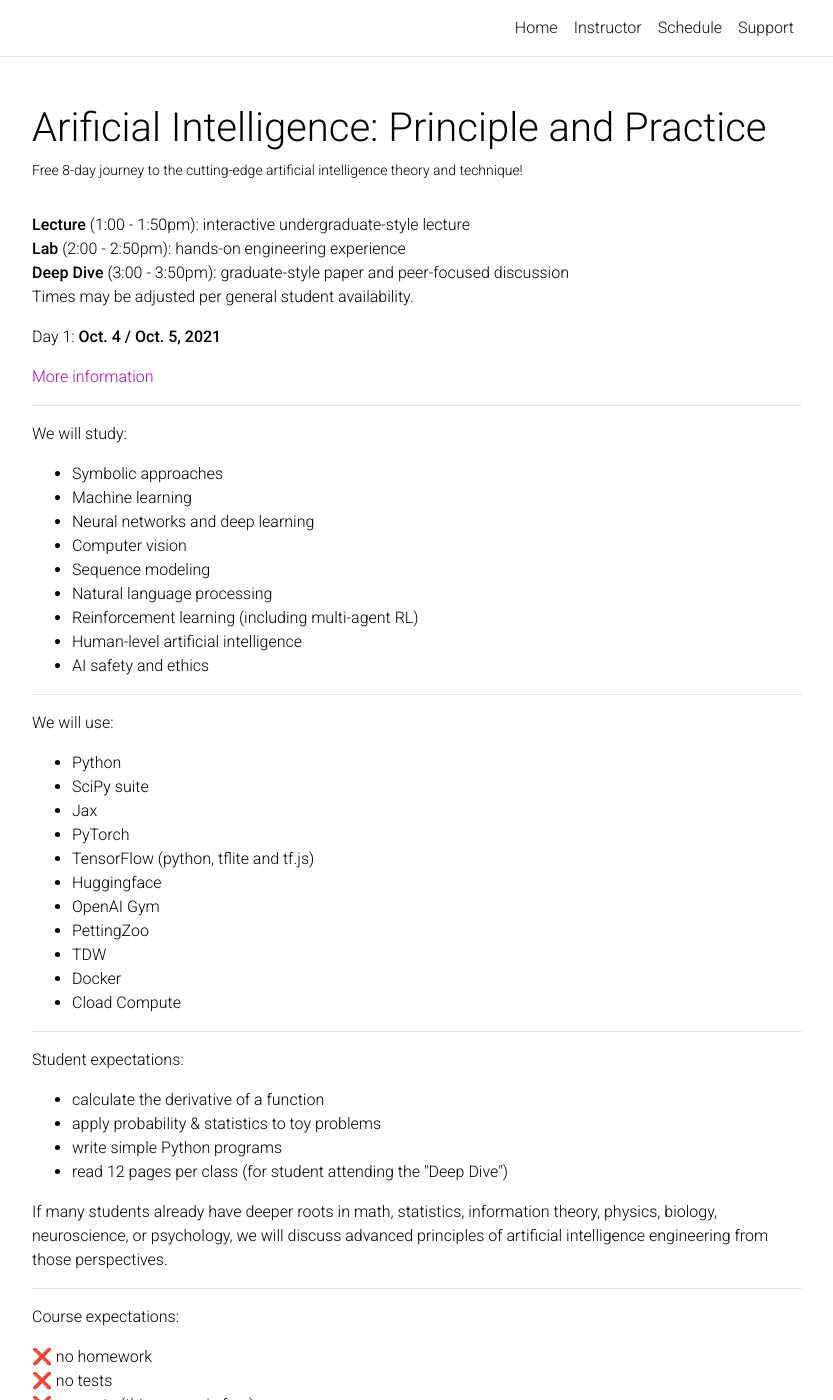
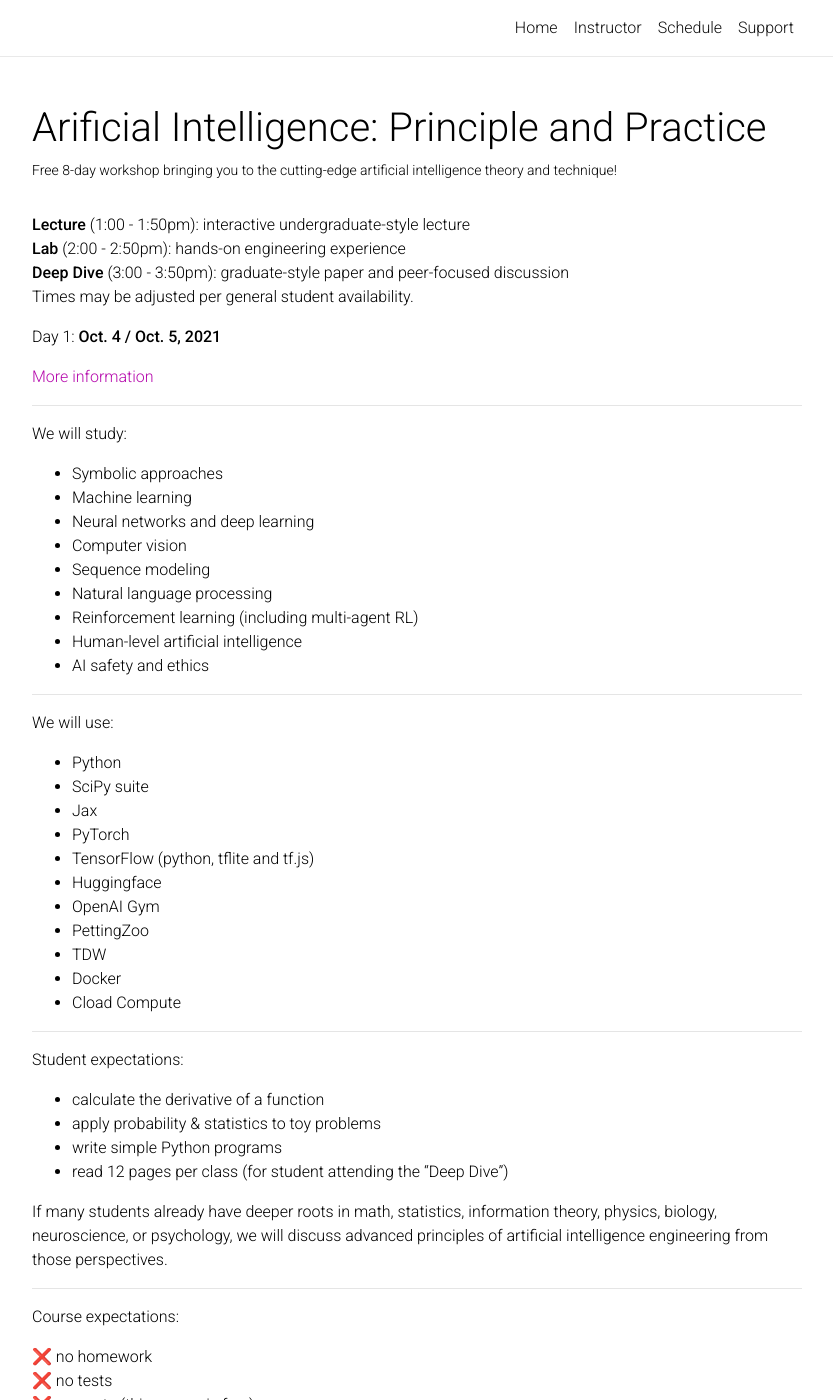
Before and after one commit to JacobFV/Artificial-Intelligence-Principle-and-Practice, a Jekyll site: the page built from _pages/home.md, in a window 1280 px wide and 1400 px high. Shown: the whole window, without its empty margins (223-1056 px from the left). Built offline with Jekyll 4.4.1, drawn with Linux system fonts in a browser that asks for light colours; nearby versions of some CDN libraries; comment, search, counter and statistics services are not loaded; a style sheet for code colours, icons or effects is not loaded; some of the changed text lies outside the part shown.

```diff
--- a/_pages/home.md
+++ b/_pages/home.md
@@ -2,7 +2,7 @@
 layout: home
 title: Home
 permalink: /
-description: Free 8-day journey to the cutting-edge artificial intelligence theory and technique!
+description: Free 8-day workshop bringing you to the cutting-edge artificial intelligence theory and technique!
 
 news: false  # includes a list of news items
 selected_papers: false # includes a list of papers marked as "selected={true}"
@@ -21,44 +21,38 @@ Day 1: **Oct. 4 / Oct. 5, 2021**
 ---
 
 We will study:
-<ul>
-    <li>Symbolic approaches</li>
-    <li>Machine learning</li>
-    <li>Neural networks and deep learning</li>
-    <li>Computer vision</li>
-    <li>Sequence modeling</li>
-    <li>Natural language processing</li>
-    <li>Reinforcement learning (including multi-agent RL)</li>
-    <li>Human-level artificial intelligence</li>
-    <li>AI safety and ethics</li>
-</ul>
+ - Symbolic approaches
+ - Machine learning
+ - Neural networks and deep learning
+ - Computer vision
+ - Sequence modeling
+ - Natural language processing
+ - Reinforcement learning (including multi-agent RL)
+ - Human-level artificial intelligence
+ - AI safety and ethics
 
 ---
 
 We will use:
-<ul>
-    <li>Python</li>
-    <li>SciPy suite</li>
-    <li>Jax</li>
-    <li>PyTorch</li>
-    <li>TensorFlow (python, tflite and tf.js)</li>
-    <li>Huggingface</li>
-    <li>OpenAI Gym</li>
-    <li>PettingZoo</li>
-    <li>TDW</li>
-    <li>Docker</li>
-    <li>Cload Compute</li>
-</ul>
+ - Python
+ - SciPy suite
+ - Jax
+ - PyTorch
+ - TensorFlow (python, tflite and tf.js)
+ - Huggingface
+ - OpenAI Gym
+ - PettingZoo
+ - TDW
+ - Docker
+ - Cload Compute
 
 ---
 
 Student expectations:
-<ul>
-<li>calculate the derivative of a function</li>
-<li>apply probability & statistics to toy problems</li>
-<li>write simple Python programs</li>
-<li>read 12 pages per class (for student attending the "Deep Dive")</li>
-</ul>
+ - calculate the derivative of a function
+ - apply probability & statistics to toy problems
+ - write simple Python programs
+ - read 12 pages per class (for student attending the "Deep Dive")
 
 If many students already have deeper roots in math, statistics, information theory, physics, biology, neuroscience, or psychology, we will discuss advanced principles of artificial intelligence engineering from those perspectives.
 
@@ -114,3 +108,7 @@ $('#signup').submit(function(e){
     });
 });
 </script>
+
+<br><br>
+
+<span style="color:grey"><b>ps: (Much of this document was drafted [using artificial intelligence](https://copilot.github.com/).)</b></span>
```
Also changed, not shown: _pages/details.md (+1 -1 lines), assets/flyer/ai_course_flyer.html (added, +72 -0 lines), assets/flyer/ai_course_flyer.md (added, +68 -0 lines), 1 other file.
